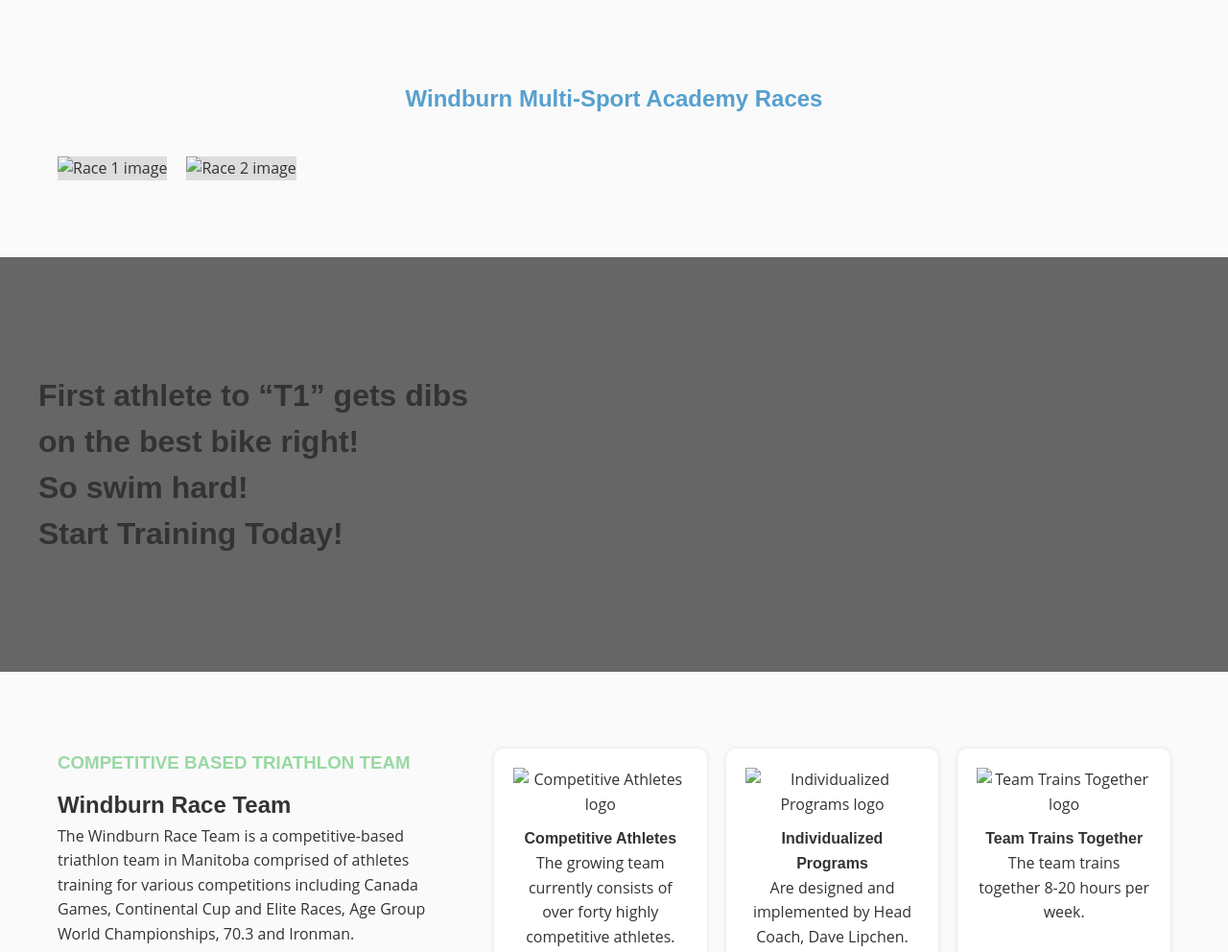
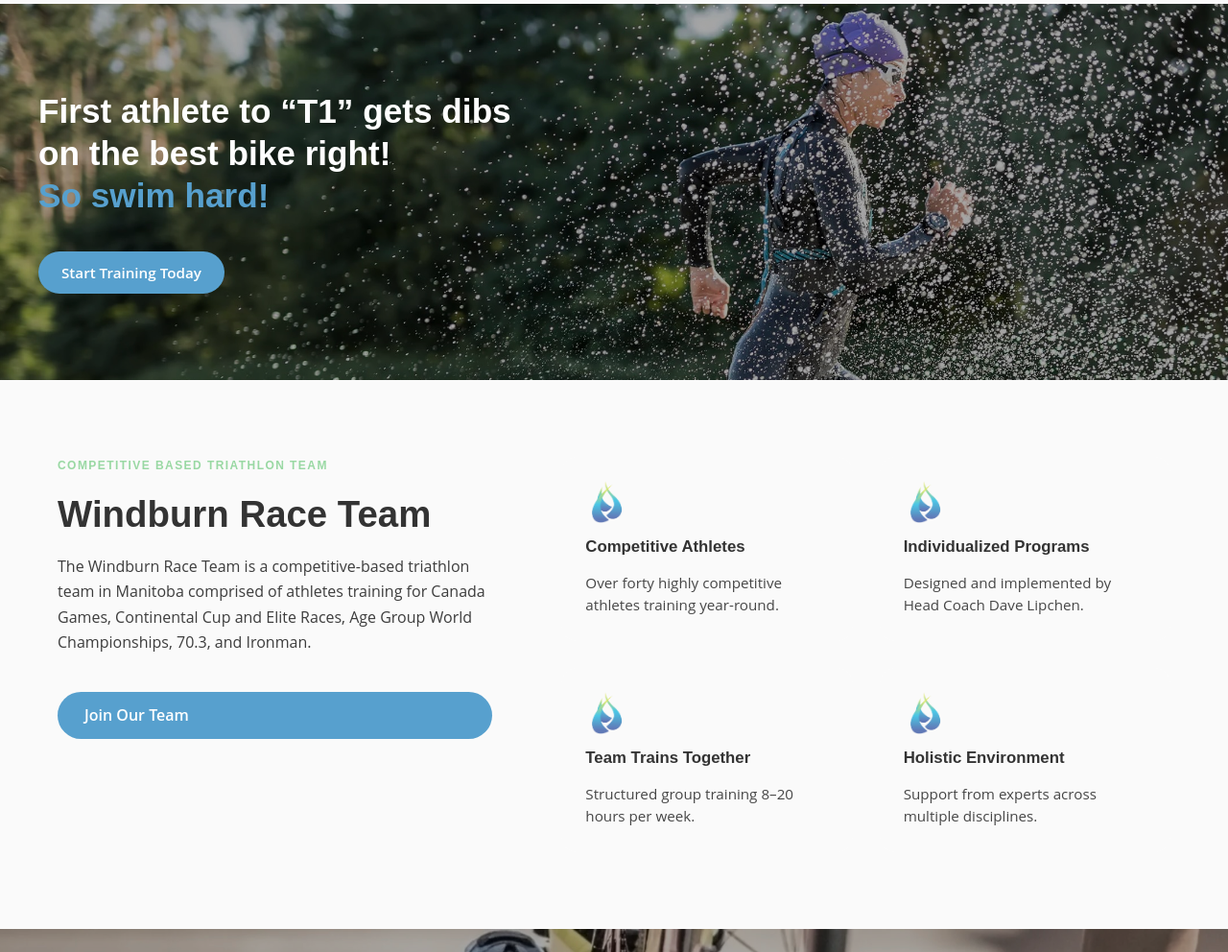
Before and after one commit to SirFloppyArms/Windburn, a plain HTML site: page home/home.html in a window 1280 px wide. Shown: the part 1497-2489 px from the top of the page at 96% size. Drawn offline with Linux system fonts and the light colour scheme.

Commit message:
Finished the whole home page

```diff
--- a/home/home.css
+++ b/home/home.css
@@ -136,13 +136,13 @@ a {
 
 /* TEXT COLUMN */
 .about-text {
-  flex: 1 1 60%;
+  flex: 1 1 55%;
 }
 
 .about-text h2 {
   color: var(--accent-color);
   margin-bottom: 24px;
-  font-size: clamp(1.6rem, 4vw, 2.2rem);
+  font-size: clamp(1.6rem, 3vw, 2.2rem);
   font-weight: 800;
   line-height: 1.2;
 }
@@ -156,26 +156,21 @@ a {
 
 /* IMAGE COLUMN */
 .about-image {
-  flex: 1 1 35%;
+  flex: 1 1 45%;
   display: flex;
   justify-content: center;
+  align-items: center;
 }
 
 .about-image img {
-  max-width: clamp(220px, 30vw, 320px);
   width: 100%;
+  max-width: 420px; /* larger visual presence */
   height: auto;
 
-  filter: drop-shadow(0 20px 40px rgba(0, 0, 0, 0.35));
-  transition: transform 0.4s ease, filter 0.4s ease;
-}
-
-/* Subtle hover lift (desktop only) */
-@media (hover: hover) {
-  .about-image img:hover {
-    transform: translateY(-6px) scale(1.02);
-    filter: drop-shadow(0 28px 55px rgba(0, 0, 0, 0.45));
-  }
+  /* Remove all effects */
+  filter: none;
+  transform: none;
+  transition: none;
 }
 
 /* ===============================
@@ -251,110 +246,265 @@ a {
     margin-top: 24px;
   }
 
+  .about-image img {
+    max-width: 300px;
+  }
+
   .about-text p {
     margin-left: auto;
     margin-right: auto;
   }
 }
 
-/* ---------- RACES ---------- */
-.races h2 {
-  text-align: center;
-  margin-bottom: 40px;
-  color: var(--accent-color);
+/* ===============================
+   FEATURE SECTIONS (THIN STRIP)
+================================ */
+.feature {
+  position: relative;
+
+  /* Thin banner sizing */
+  padding: clamp(64px, 7vw, 96px) 20px;
+  min-height: 260px;
+
+  color: #fff;
+
+  background-position: center;
+  background-size: cover;
+  background-repeat: no-repeat;
 }
 
-.race-images {
-  display: flex;
-  flex-wrap: wrap;
-  gap: 20px;
+/* Background image for Feature 1 */
+.feature1 {
+  background-image: url("../assets/images/feature1.jpg");
 }
 
-.race-images img {
-  width: 100%;
-  height: 300px;
-  object-fit: cover;
-  background: #ddd;
+.feature2 {
+  background-image: url("../assets/images/feature2.jpg");
 }
 
-/* ---------- FEATURE SECTIONS ---------- */
-.feature {
-  color: #fff;
-  text-align: left;
-  padding: 120px 20px;
-  background: #aaa url('') center/cover no-repeat;
-  position: relative;
+.feature3 {
+  background-image: url("../assets/images/feature3.jpg");
 }
 
+/* Dark overlay for readability */
 .feature::before {
   content: "";
   position: absolute;
   inset: 0;
-  background: rgba(0,0,0,0.4);
+  background: rgba(0, 0, 0, 0.35);
 }
 
+/* ===============================
+   FEATURE CONTENT
+================================ */
 .feature-content {
   position: relative;
   max-width: var(--max-width);
   margin: 0 auto;
+
+  display: flex;
+  flex-direction: column;
+  align-items: flex-start;
+  gap: 16px;
 }
 
+/* Headline */
 .feature h2 {
-  font-size: 2rem;
-  line-height: 1.5;
+  font-size: clamp(1.4rem, 3.2vw, 2.2rem);
+  font-weight: 800;
+  line-height: 1.25;
+  max-width: 26ch;
+  color: var(--text-light);
 }
 
-/* ---------- TEAM OVERVIEW ---------- */
-.team-overview {
-  display: flex;
-  flex-wrap: wrap;
-  gap: 40px;
+/* Emphasis line */
+.feature h2 span {
+  color: var(--accent-color);
 }
 
-.team-left {
-  flex: 1 1 35%;
+/* ===============================
+   FEATURE BUTTON
+================================ */
+.feature-btn {
+  padding: 10px 24px;
+  font-size: 0.95rem;
 }
 
-.team-left h3 {
-  color: var(--primary-color);
-  margin-bottom: 10px;
+/* ===============================
+   MOBILE OPTIMIZATION
+================================ */
+@media (max-width: 900px) {
+  .feature {
+    padding: 56px 20px;
+    min-height: unset;
+  }
+
+  .feature-content {
+    align-items: center;
+    text-align: center;
+  }
+
+  .feature h2 {
+    max-width: none;
+  }
 }
 
-.team-right {
-  flex: 1 1 60%;
+/* ===============================
+   TEAM OVERVIEW
+================================ */
+.team-overview {
   display: grid;
-  grid-template-columns: repeat(auto-fit, minmax(200px, 1fr));
-  gap: 20px;
+  grid-template-columns: 1fr 1.4fr;
+  gap: clamp(32px, 6vw, 72px);
+  align-items: start;
 }
 
+/* ===============================
+   LEFT COLUMN
+================================ */
+.team-left {
+  display: flex;
+  flex-direction: column;
+  gap: 18px;
+}
+
+.team-left .eyebrow {
+  text-transform: uppercase;
+  letter-spacing: 0.12em;
+  font-size: 0.75rem;
+  font-weight: 700;
+  color: var(--primary-color);
+}
+
+.team-left h2 {
+  font-size: clamp(1.8rem, 3vw, 2.4rem);
+  font-weight: 800;
+  line-height: 1.2;
+}
+
+.team-left p {
+  max-width: 55ch;
+  line-height: 1.65;
+  opacity: 0.95;
+}
+
+/* ===============================
+   RIGHT COLUMN (FEATURE GRID)
+================================ */
+.team-right {
+  display: grid;
+  grid-template-columns: repeat(2, minmax(220px, 1fr));
+  gap: clamp(16px, 3vw, 28px);
+}
+
+/* ===============================
+   FEATURE CARD
+================================ */
 .team-feature {
-  background: #fff;
-  padding: 20px;
-  border-radius: 10px;
-  box-shadow: 0 0 5px rgba(0,0,0,0.1);
-  text-align: center;
+  background: rgba(255, 255, 255, 0.03);
+  border: 1px solid rgba(255, 255, 255, 0.08);
+  border-radius: 16px;
+  padding: 24px;
+
+  display: flex;
+  flex-direction: column;
+  align-items: flex-start;
+  gap: 12px;
 }
 
 .team-feature img {
-  height: 60px;
-  margin-bottom: 10px;
+  width: 44px;
+  height: auto;
 }
 
-/* ---------- DEVO SECTION ---------- */
-.devo {
-  display: flex;
-  flex-wrap: wrap;
-  align-items: center;
-  gap: 40px;
+.team-feature h4 {
+  font-size: 1.05rem;
+  font-weight: 700;
 }
 
-.devo-left, .devo-right {
-  flex: 1 1 45%;
+.team-feature p {
+  font-size: 0.95rem;
+  line-height: 1.55;
+  opacity: 0.9;
+}
+
+/* ===============================
+   RESPONSIVE STACKING
+================================ */
+@media (max-width: 900px) {
+  .team-overview {
+    grid-template-columns: 1fr;
+  }
+
+  .team-right {
+    grid-template-columns: 1fr;
+  }
+
+  .team-feature {
+    align-items: center;
+    text-align: center;
+  }
+}
+
+/* ===============================
+   DEVO SECTION
+================================ */
+.devo {
+  display: grid;
+  grid-template-columns: 1fr 1.2fr;
+  gap: clamp(32px, 6vw, 72px);
+  align-items: center;
+}
+
+/* ===============================
+   IMAGE SIDE
+================================ */
+.devo-left {
+  display: flex;
+  justify-content: center;
+}
+
+.devo-left img {
+  width: 100%;
+  max-width: clamp(260px, 35vw, 420px);
+  height: auto;
+}
+
+/* ===============================
+   TEXT SIDE
+================================ */
+.devo-right {
+  display: flex;
+  flex-direction: column;
+  gap: 18px;
 }
 
 .devo-right h2 {
   color: var(--accent-color);
-  margin-bottom: 20px;
+  font-size: clamp(1.7rem, 4vw, 2.3rem);
+  font-weight: 800;
+  line-height: 1.2;
+}
+
+.devo-right p {
+  max-width: 60ch;
+  line-height: 1.65;
+  opacity: 0.95;
+}
+
+/* ===============================
+   MOBILE STACKING
+================================ */
+@media (max-width: 900px) {
+  .devo {
+    grid-template-columns: 1fr;
+    text-align: center;
+  }
+
+  .devo-right p {
+    margin-left: auto;
+    margin-right: auto;
+  }
 }
 
 /* ---------- PARTNERS ---------- */
--- a/home/home.html
+++ b/home/home.html
@@ -49,58 +49,56 @@
     </div>
   </section>
 
-  <!-- RACE SECTION -->
-  <section class="races section">
-    <h2>Windburn Multi-Sport Academy Races</h2>
-    <div class="race-images">
-      <div class="race-left">
-        <img src="assets/images/race1.png" alt="Race 1 image">
-      </div>
-      <div class="race-right">
-        <img src="assets/images/race2.png" alt="Race 2 image">
-      </div>
-    </div>
-  </section>
-
 <!-- FEATURE 1 -->
 <section class="feature feature1">
   <div class="feature-content">
-      <h2>First athlete to “T1” gets dibs<br>on the best bike right!<br>So swim hard!<br>Start Training Today!</h2>
+    <h2>
+      First athlete to “T1” gets dibs<br>
+      on the best bike right!<br>
+      <span>So swim hard!</span>
+    </h2>
+
+    <a href="#" class="btn feature-btn">Start Training Today</a>
   </div>
 </section>
 
 <!-- SECOND ABOUT PREVIEW -->
 <section class="team-overview section">
   <div class="team-left">
-      <h3>COMPETITIVE BASED TRIATHLON TEAM</h3>
+    <h3 class="eyebrow">Competitive Based Triathlon Team</h3>
     <h2>Windburn Race Team</h2>
+
     <p>
-        The Windburn Race Team is a competitive-based triathlon team in Manitoba comprised of athletes training for various competitions
-        including Canada Games, Continental Cup and Elite Races, Age Group World Championships, 70.3 and Ironman.
+      The Windburn Race Team is a competitive-based triathlon team in Manitoba comprised of athletes training for
+      Canada Games, Continental Cup and Elite Races, Age Group World Championships, 70.3, and Ironman.
     </p>
+
     <a href="#" class="btn">Join Our Team</a>
   </div>
 
   <div class="team-right">
     <div class="team-feature">
-        <img src="" alt="Competitive Athletes logo">
+      <img src="../assets/images/header_logo.png" alt="">
       <h4>Competitive Athletes</h4>
-        <p>The growing team currently consists of over forty highly competitive athletes.</p>
+      <p>Over forty highly competitive athletes training year-round.</p>
     </div>
+
     <div class="team-feature">
-        <img src="" alt="Individualized Programs logo">
+      <img src="../assets/images/header_logo.png" alt="">
       <h4>Individualized Programs</h4>
-        <p>Are designed and implemented by Head Coach, Dave Lipchen.</p>
+      <p>Designed and implemented by Head Coach Dave Lipchen.</p>
     </div>
+
     <div class="team-feature">
-        <img src="" alt="Team Trains Together logo">
+      <img src="../assets/images/header_logo.png" alt="">
       <h4>Team Trains Together</h4>
-        <p>The team trains together 8-20 hours per week.</p>
+      <p>Structured group training 8–20 hours per week.</p>
     </div>
+
     <div class="team-feature">
-        <img src="" alt="Holistic Training Environment logo">
-        <h4>Holistic Training Environment</h4>
-        <p>Working with experts in many different areas of sport to build a well-rounded training environment for each athlete.</p>
+      <img src="../assets/images/header_logo.png" alt="">
+      <h4>Holistic Environment</h4>
+      <p>Support from experts across multiple disciplines.</p>
     </div>
   </div>
 </section>
@@ -108,26 +106,35 @@
 <!-- FEATURE 2 -->
 <section class="feature feature2">
   <div class="feature-content">
-      <h2>How hard could a flying mount be?<br>I saw it on T.V.!!!<br>“I mean YouTube…”<br>Start Training Today!</h2>
+    <h2>
+      How hard could a flying mount be?<br>
+      I saw it on T.V.!!!<br>
+      <span>“I mean YouTube…”</span>
+    </h2>
+
+    <a href="#" class="btn feature-btn">Start Training Today</a>
   </div>
 </section>
 
 <!-- DEVO SECTION -->
 <section class="devo section">
   <div class="devo-left">
-      <img src="assets/images/logo.png" alt="Devo Team Logo">
+    <img src="../assets/images/devo_logo.png" alt="Windburn Devo Team Logo">
   </div>
+
   <div class="devo-right">
     <h2>Windburn Devo Team</h2>
+
     <p>
-        Windburn Multi-Sport Academy introduced the DEVO (Development) team to bridge the gap between the youth and young adult races.
-        The DEVO team provides a fun, friendly and competitive atmosphere for athletes aged 12-15 in a multi-sport environment. Training
-        focuses on swim, bike, run, transitions, and the proper skill development required in each discipline.
+      Windburn Multi-Sport Academy introduced the DEVO (Development) team to bridge the gap
+      between youth and young adult racing. The DEVO team provides a fun, friendly, and
+      competitive atmosphere for athletes aged 12–15.
     </p>
+
     <p>
-        Training also emphasizes building core strength. Athletes focusing on other sports (e.g., hockey, volleyball, basketball, water polo)
-        also benefit from cross training in this environment. Benefits include but are not limited to improved endurance, muscle balance and
-        injury prevention.
+      Training focuses on swim, bike, run, transitions, and proper skill development.
+      Athletes participating in other sports benefit from cross training, improving
+      endurance, muscle balance, and injury prevention.
     </p>
   </div>
 </section>
@@ -135,7 +142,12 @@
 <!-- FEATURE 3 -->
 <section class="feature feature3">
   <div class="feature-content">
-      <h2>“If you can’t beat em’ Make em’ PUKE”!!!<br>“and there is food at the end”<br>Start Training Today!</h2>
+    <h2>
+      “If you can’t beat ’em, make ’em PUKE!!!”<br>
+      “And there is food at the end”
+    </h2>
+
+    <a href="#" class="btn feature-btn">Start Training Today</a>
   </div>
 </section>
 
```
Also changed, not shown: assets/images/devo_logo.png (added), assets/images/feature1.jpg (added), assets/images/feature2.jpg (added), assets/images/feature3.jpg (added), 3 other files. Lines whose indentation alone changed are shown as unchanged.
